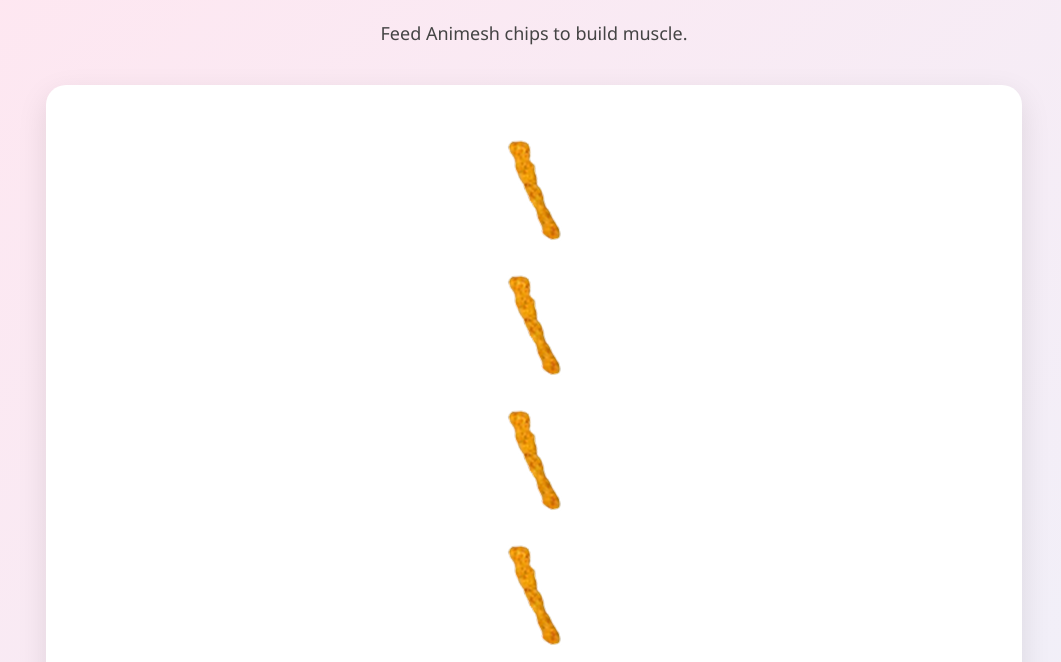
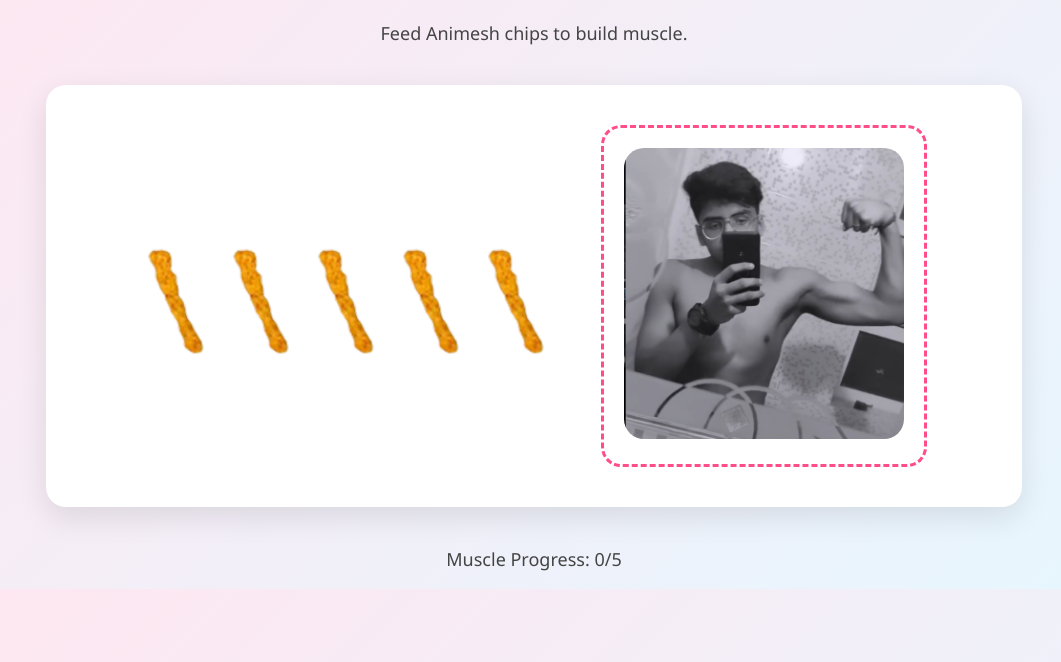
Before and after one commit to kavya200601/AniKav, a plain HTML site: page level4.html in a window 1280 px wide. Shown: the part 92-754 px from the top of the page, without its empty margins (106-1167 px from the left). Drawn offline with Linux system fonts and the light colour scheme.

Commit message:
Update style.css

```diff
--- a/style.css
+++ b/style.css
@@ -105,18 +105,34 @@ input {
     background: linear-gradient(180deg, #ffcc00, #ff4d88);
     transition: height 0.3s ease;
 }
-/* -------- LEVEL 4 SIDE-BY-SIDE FIX -------- */
+/* -------- LEVEL 4 CLEAN LAYOUT -------- */
 
 .level4-layout {
     display: flex;
     justify-content: center;
     align-items: center;
-    gap: 80px;
-    flex-wrap: wrap;
+    gap: 50px;
 }
 
 .chips-container {
     display: flex;
-    flex-direction: column;
+    flex-direction: row;     /* HORIZONTAL */
     gap: 15px;
 }
+
+.chip {
+    width: 70px;
+    cursor: grab;
+}
+
+.transform-img {
+    width: 280px;            /* Smaller image */
+    border-radius: 20px;
+    transition: 0.4s ease;
+}
+
+#animeshZone {
+    padding: 20px;
+    border: 3px dashed #ff4d88;
+    border-radius: 20px;
+}
```
